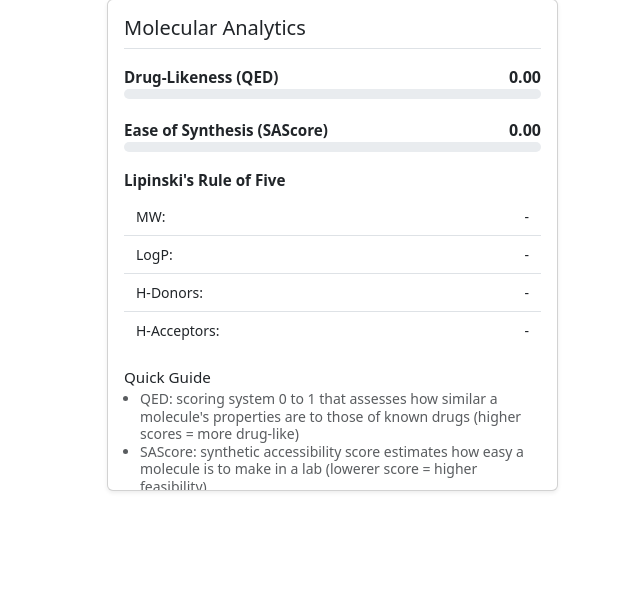
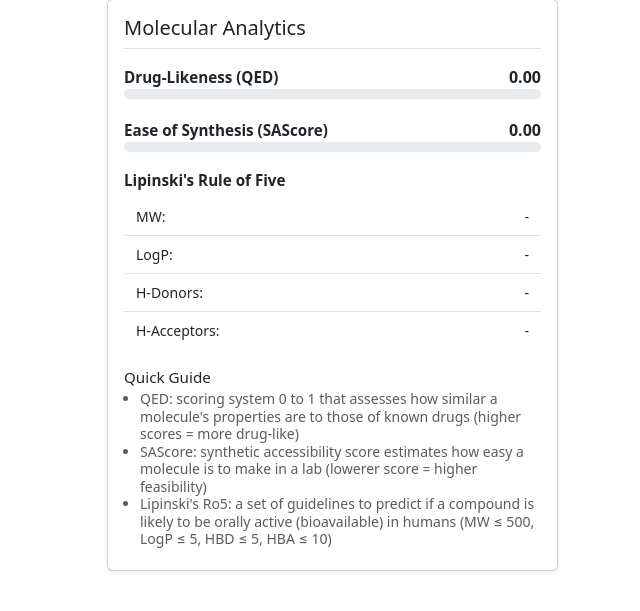
Before and after one commit to Rio-Lupin/Team-Antigen, a Flask app: page / in a window 1280 px wide. Shown: the part 111-722 px from the top of the page, without its empty margins (640-1280 px from the left). Run offline with Flask 3, Linux system fonts and the light colour scheme.

Commit message:
quick box size fix

```diff
--- a/templates/base.html
+++ b/templates/base.html
@@ -39,12 +39,12 @@
 
     /* Keep analytics box size stable, no scroll */
     .analytics-card {
-      max-height: 520px;
+      max-height: 600px;
       overflow: hidden;
     }
 
     .analytics-card .card-body {
-      max-height: 490px;
+      max-height: 570px;
       overflow: hidden;
     }
 
```
